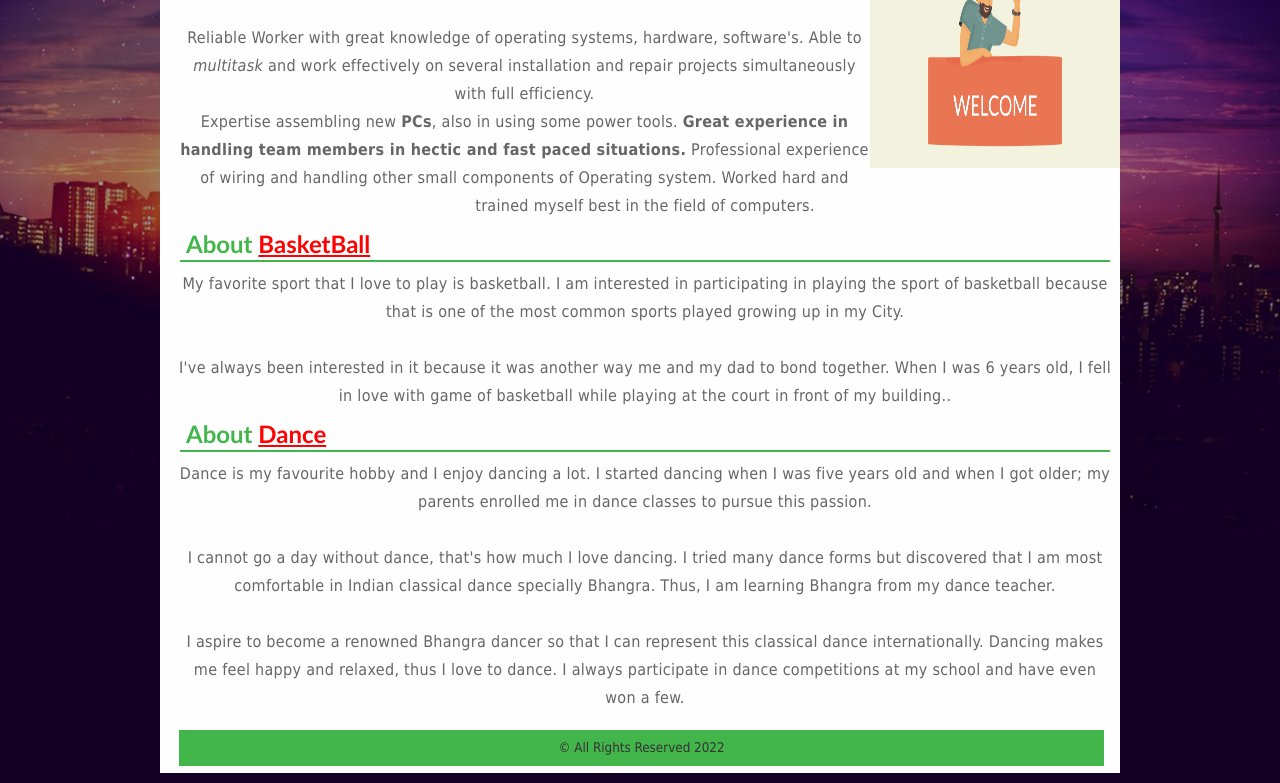
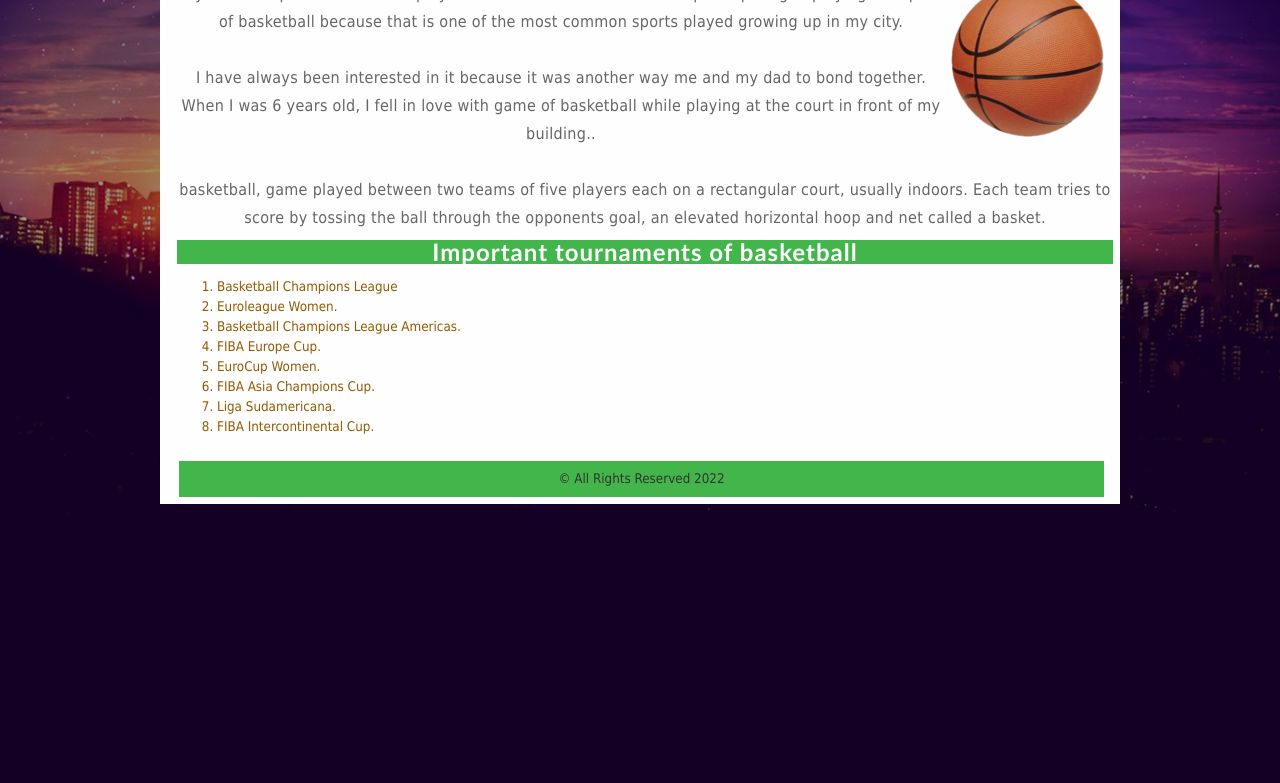
Before and after one commit to amitpal26/mywebsite, a plain HTML site: page basketball.html in a window 1280 px wide. Shown: the part 189-972 px from the top of the page. After the commit the page ends 800 px from the top, so only its background shows below. Drawn offline with Linux system fonts and the light colour scheme.

Commit message:
Update basketball.html

```diff
--- a/basketball.html
+++ b/basketball.html
@@ -1,7 +1,6 @@
 <!--
 Amitpal Singh
-Purpose-> This webpage is designed to show all the details related to me.
-The game i love, the dance i prefer, the resume and other pages
+Purpose-> This page is created to display the details about the game i love, Basketball.
 -->
 <html>
 <head>
@@ -10,11 +9,12 @@ The game i love, the dance i prefer, the resume and other pages
 </head>
 <body>
   <div class="demo-wrap">
-  <img class="demo-bg" src="images/bg.jpg" alt="background">
+  <img class="demo-bg" src="images/bg.jpg" alt="">
   <div class="demo-content">
   <div id="wrapper">
-  <div style="margin-left:7px;"> </div>
+  <div style="margin-left:7px;">
 
+ </div>
       <div id="navihor">
         <ul>
       <li><a href="index.html">Home</a></li>
@@ -22,48 +22,36 @@ The game i love, the dance i prefer, the resume and other pages
       <li><a href="basketball.html">Basketball</a></li>
       <li><a href="resume.html">Resume</a></li>
       <li><a href="contactme.html">Contact Me</a></li>
+
  <li class="social"><a href="https://www.facebook.com/" target="_blank"><img src="images/facebook1.png" width="20px" height="20px" alt="Facebook" title="Facebook"></a></li>
  <li class="social"><a href="https://www.gmail.com/" target="_blank"><img src="images/gmail.png" width="20px" height="20px" alt="Gmail" title="Gmail"></a></li>
  <li class="social"><a href="https://www.snapchat.com/" target="_blank"><img src="images/snapchat.png" width="20px" height="20px" alt="Snapchat" title="Snapchat"> </a></li>
  <li class="social"><a href="https://www.instagram.com/" target="_blank"><img src="images/insta.jpg" width="20px" height="20px" alt="Instagram" title="Instagram"> </a></li>
     </ul>
       </div>
-
-    <div id="top">
-     <a href="https://dancemaniaschool.com/" target="_blank">
-     <img src="images/welcome.png" width="250px" height="250px" style="float:right;" />
-   </a>
-    </div>
-
     <div id="main">
       <div id="main-inner">
-         <h1 align="center">Welcome to <a href="https://dancemaniaschool.com/" target="_blank"style="color:orange;">My</a> Website</h1>
 
         <div id="content">
 
-
-<p style="text-align:center">
-	Reliable Worker with great knowledge of operating systems, hardware, software's. Able to <i>multitask</i> and
-work effectively on several installation and repair projects simultaneously with full efficiency.<br> Expertise
-assembling new <b>PCs</b>, also in using some power tools. <b>Great experience in handling team members in hectic
-and fast paced situations.</b> Professional experience of wiring and handling other small components of
-Operating system. Worked hard and trained myself best in the field of computers. <br/></p>
-
-<h2> About <a href="basketball.html" style="color: red;"> BasketBall </a></h2>
-<p style="text-align:center;">
-My favorite sport that I love to play is basketball. I am interested in participating in playing the sport of basketball because that is one of the most common sports played growing up in my City.<br><br> I've always been interested in it because it was another way me and my dad to bond together. When I was 6 years old, I fell in love with game of basketball while playing at the court in front of my building..</p>
-
-<h2> About <a href="bhangra.html" style="color: red;"> Dance </a></h2>
-<p style="text-align:center;">
-	Dance is my favourite hobby and I enjoy dancing a lot. I started dancing when I was five years old and when I got older; my parents enrolled me in dance classes to pursue this passion.
+         <h2>About Basketball The Game I Love</h2>
+<a href="https://www.nba.com/" target="_blank"><img src="images/basket.png" style="float:right;"></a>
+<p style="text-align:center">My favorite sport that I love to play is basketball. I am interested in participating in playing the sport of basketball because that is one of the most common sports played growing up in my city.
 <br><br>
-I cannot go a day without dance, that's how much I love dancing. I tried many dance forms but discovered that I am most comfortable in Indian classical dance specially Bhangra. Thus, I am learning Bhangra from my dance teacher.
-<br><br>
-I aspire to become a renowned Bhangra dancer so that I can represent this classical dance internationally. Dancing makes me feel happy and relaxed, thus I love to dance. I always participate in dance competitions at my school and have even won a few.
-</p>
-
-
-
+I have always been interested in it because it was another way me and my dad to bond together. When I was 6 years old, I fell in love with game of basketball while playing at the court in front of my building..
+<Br><br>
+basketball, game played between two teams of five players each on a rectangular court, usually indoors. Each team tries to score by tossing the ball through the opponents goal, an elevated horizontal hoop and net called a basket.</p>
+<h4>Important tournaments of basketball</h4>
+<ol>
+  <li>Basketball Champions League</li>
+<li>Euroleague Women.</li>
+<li>Basketball Champions League Americas.</li>
+<li>FIBA Europe Cup.</li>
+<li>EuroCup Women.</li>
+<li>FIBA Asia Champions Cup.</li>
+<li>Liga Sudamericana.</li>
+<li>FIBA Intercontinental Cup.</li>
+</ol>
    </div>
 
         <div id="footer">
@@ -72,7 +60,5 @@ I aspire to become a renowned Bhangra dancer so that I can represent this classi
       </div>
     </div>
   </div>
-  </div>
-</div>
 </body>
 </html>
```
Lines whose indentation alone changed are shown as unchanged.
